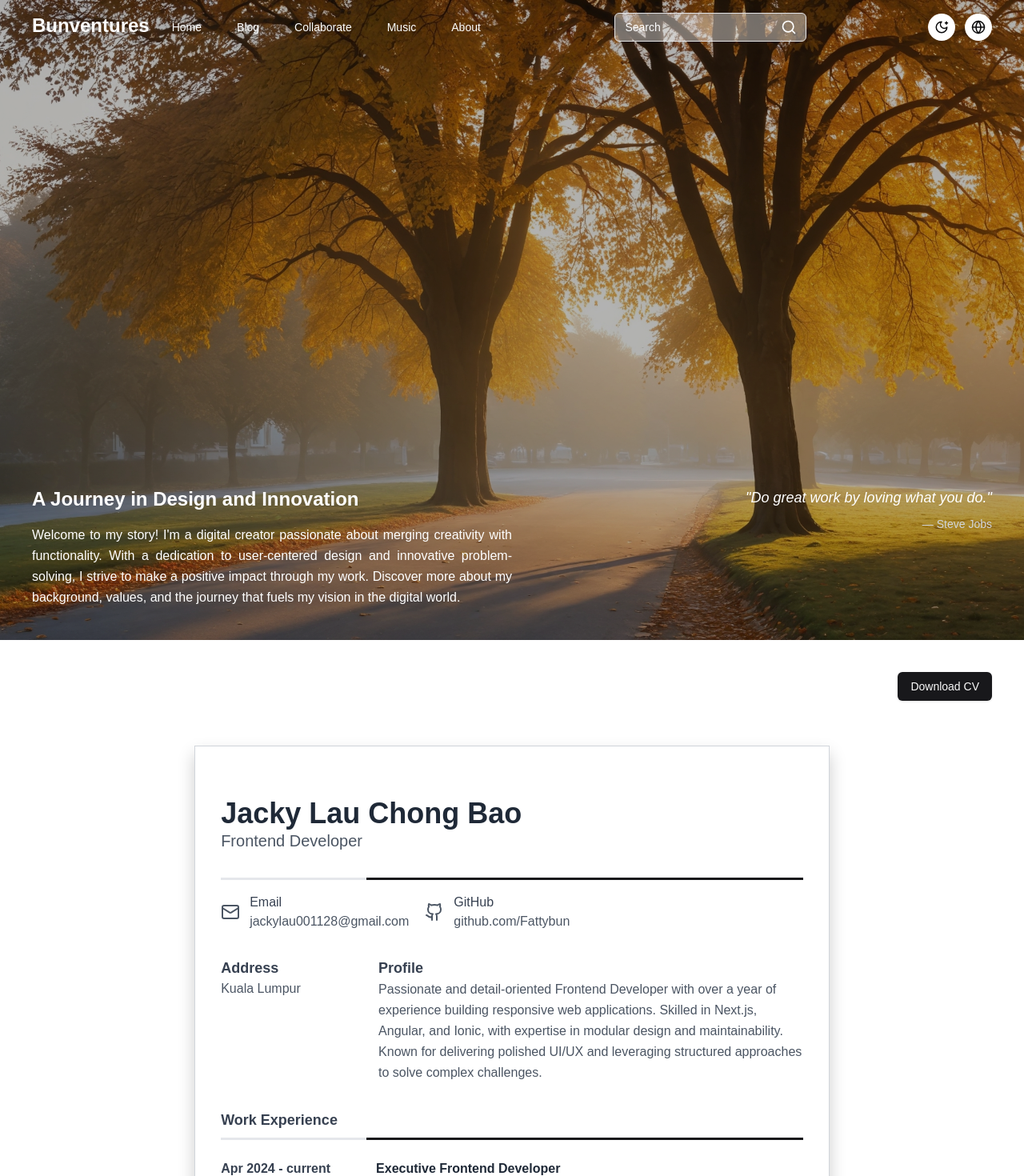
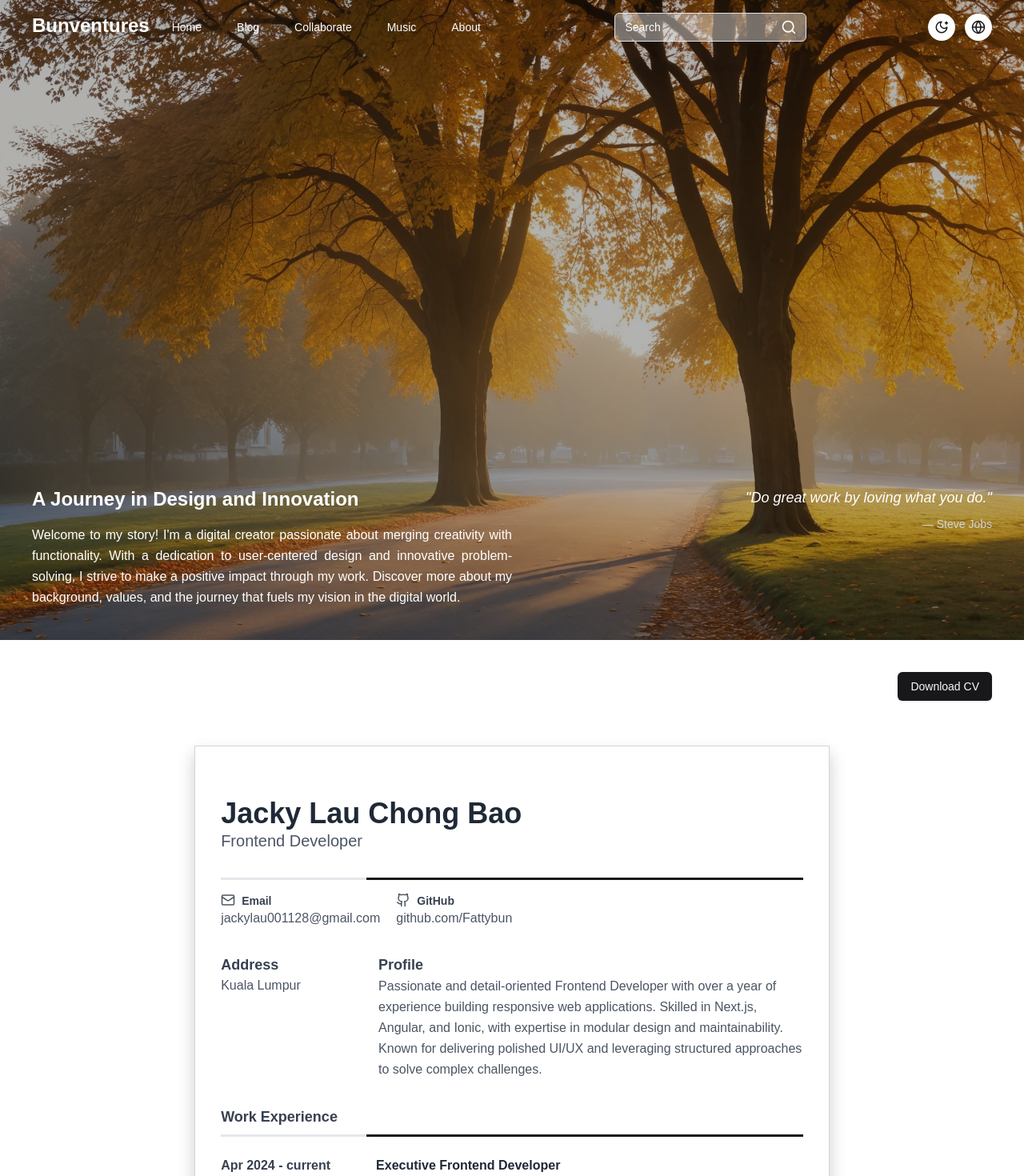
Before and after one commit to Fattybun/personal-blog, a Next.js app: page /about in a window 1280 px wide. Shown: the top 1470 px of the page at 80% size. Built offline with nearby package versions, Linux system fonts and the light colour scheme.

Commit message:
Update Header Background Scrolled

```diff
--- a/src/components/layout/header.tsx
+++ b/src/components/layout/header.tsx
@@ -1,3 +1,5 @@
+"use client";
+
 import React from "react";
 import { Button } from "../ui/button";
 import Link from "next/link";
@@ -5,30 +7,15 @@ import { route } from "@/configs/route";
 import { MoonStar, Globe, Search } from "lucide-react";
 import { Input } from "../ui/input";
 import { cn } from "@/lib/utils";
+import useScrolled from "@/hooks/use-scrolled";
 
 const Header: React.FC = () => {
-  const routes = [
-    {
-      label: route.home,
-      url: "/",
-    },
-    {
-      label: route.blog,
-      url: "/blog",
-    },
-    {
-      label: route.collaborate,
-      url: "/collaborate",
-    },
-    {
-      label: route.music,
-      url: "/music",
-    },
-    {
-      label: route.about,
-      url: "/about",
-    },
-  ];
+  const isScrolled = useScrolled(50);
+
+  const routes = Object.entries(route).map(([key, label]) => ({
+    label,
+    url: key === "home" ? "/" : `/${label.toLowerCase()}`,
+  }));
 
   const actions = [
     {
@@ -42,14 +29,18 @@ const Header: React.FC = () => {
   return (
     <header
       className={cn(
-        "w-full",
-        "px-10 py-4",
-        "fixed top-0 z-50",
-        "flex items-center justify-between"
+        "w-full px-10 py-4 fixed top-0 z-50 flex items-center justify-between transition-all duration-300",
+        isScrolled ? "bg-white shadow-md" : "bg-transparent"
       )}
     >
       <div className="flex gap-3">
-        <Link href="/" className="text-2xl font-bold text-white">
+        <Link
+          href="/"
+          className={cn(
+            "text-2xl font-bold text-primary",
+            isScrolled ? "text-primary" : "text-white"
+          )}
+        >
           Bunventures
         </Link>
 
@@ -57,7 +48,10 @@ const Header: React.FC = () => {
           {routes.map((route, index) => (
             <Button
               variant="link"
-              className="text-white hover:text-primary"
+              className={cn(
+                "hover:text-primary",
+                isScrolled ? "text-primary" : "text-white"
+              )}
               key={index}
               asChild
             >
@@ -71,14 +65,15 @@ const Header: React.FC = () => {
         <Input
           type="text"
           placeholder="Search"
-          className="!placeholder-white text-white bg-white/40 "
+          className={cn(
+            "!placeholder-white text-white bg-white/40",
+            isScrolled && "!placeholder-black text-black bg-gray-100"
+          )}
         />
-
         <span
           className={cn(
-            "pe-3",
-            "absolute inset-y-0 right-0",
-            "flex items-center text-white"
+            "pe-3 absolute inset-y-0 right-0 flex items-center",
+            isScrolled ? "text-black" : "text-white"
           )}
         >
           <Search size={20} />
@@ -89,7 +84,10 @@ const Header: React.FC = () => {
         {actions.map((action, index) => (
           <span
             key={index}
-            className={cn("p-2", "bg-white", "rounded-full", "cursor-pointer")}
+            className={cn(
+              "p-2 rounded-full cursor-pointer",
+              isScrolled ? "bg-gray-100 text-black" : "bg-white text-primary"
+            )}
           >
             {action.icon}
           </span>
--- a/src/components/layout/resume.tsx
+++ b/src/components/layout/resume.tsx
@@ -17,12 +17,12 @@ const ContactItem = ({
   label: string;
   value: string;
 }) => (
-  <div className="flex items-center gap-3">
-    <span className="text-gray-600">{icon}</span>
-    <div>
-      <span className="font-medium text-gray-700">{label}</span>
-      <span className="block text-gray-600">{value}</span>
+  <div className="flex flex-col">
+    <div className="flex gap-2">
+      <span className="text-gray-600">{icon}</span>
+      <span className="font-bold text-gray-700 text-sm">{label}</span>
     </div>
+    <span className="block text-gray-600">{value}</span>
   </div>
 );
 
@@ -90,12 +90,12 @@ const Resume = () => {
           </div>
           <div className="flex gap-5 pt-2">
             <ContactItem
-              icon={<Mail size={24} />}
+              icon={<Mail size={18} />}
               label="Email"
               value="jackylau001128@gmail.com"
             />
             <ContactItem
-              icon={<Github size={24} />}
+              icon={<Github size={18} />}
               label="GitHub"
               value="github.com/Fattybun"
             />
--- /dev/null
+++ b/src/hooks/use-scrolled.tsx
@@ -0,0 +1,21 @@
+import { useState, useEffect } from "react";
+
+const useScrolled = (threshold: number = 50) => {
+  const [isScrolled, setIsScrolled] = useState(false);
+
+  useEffect(() => {
+    const handleScroll = () => {
+      setIsScrolled(window.scrollY > threshold);
+    };
+
+    window.addEventListener("scroll", handleScroll);
+
+    return () => {
+      window.removeEventListener("scroll", handleScroll);
+    };
+  }, [threshold]);
+
+  return isScrolled;
+};
+
+export default useScrolled;
```
